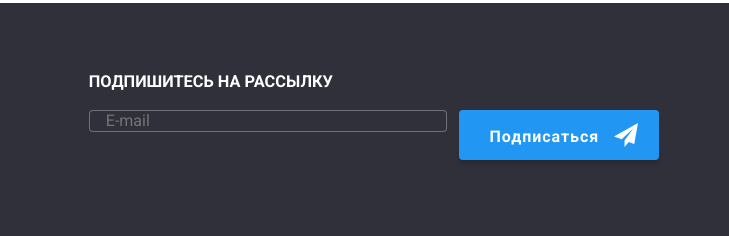
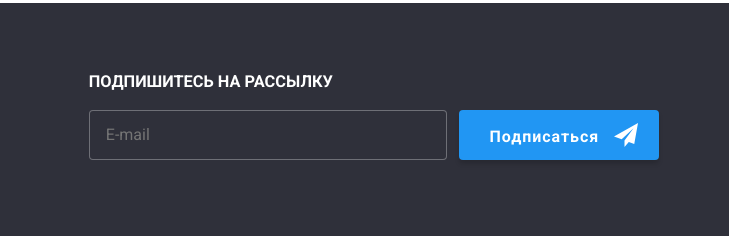
Before and after one commit to Liudmylka/goit-markup-hw-07, a plain HTML site: page portfolio.html in a window 1280 px wide. Shown: the part 1653-1889 px from the top of the page, 551-1280 px from the left. Drawn offline with nearby package versions, Linux system fonts and the light colour scheme.

Commit message:
edit-three

```diff
--- a/portfolio.html
+++ b/portfolio.html
@@ -217,7 +217,7 @@
         <h3 class="name-form">Подпишитесь на рассылку</h3>
         <div class="all-form">
        <label>
-            <input type="email" name="email" placeholder="E-mail" />
+            <input class="email-form" type="email" name="email" placeholder="E-mail" />
         </label>
         <div class="button-icon">
         <button type="submit" class="button-form">Подписаться
```
